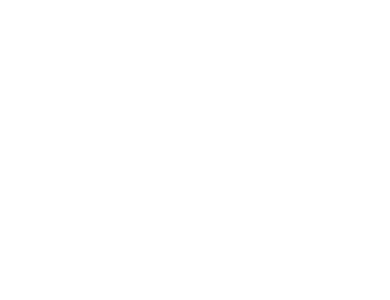
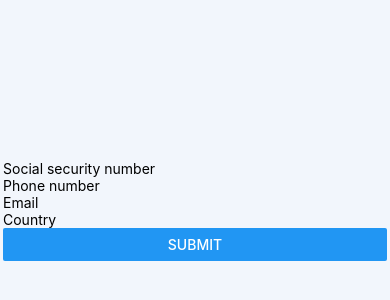
Before and after one commit to aleciabenjamin/RockerForm, a React Native app: screen / in a window 390 px wide. Shown: the part 212-512 px from the top of the page. Built offline with nearby package versions, Linux system fonts and the light colour scheme.

Commit message:
create textfield element and user form with formik

```diff
--- a/App.tsx
+++ b/App.tsx
@@ -9,14 +9,16 @@
  */
 
 import React from 'react';
-import {StyleSheet} from 'react-native';
+import UserForm from './screens/Form';
 
 declare const global: {HermesInternal: null | {}};
 
 const App = () => {
-	return <></>;
+  return (
+    <>
+      <UserForm />
+    </>
+  );
 };
 
-const styles = StyleSheet.create({});
-
 export default App;
--- /dev/null
+++ b/elements/TextField/index.tsx
@@ -0,0 +1,22 @@
+import React, {Fragment, FC} from 'react';
+import {TextInput, Text} from 'react-native';
+import {useField} from 'formik';
+
+const TextField: FC<any> = ({placeholder, ...props}) => {
+  const [field, meta] = useField(props);
+  return (
+    <Fragment>
+      <TextInput
+        value={field.value}
+        onChangeText={field.onChange(props.name)}
+        onBlur={field.onBlur(props.name)}
+        placeholder={placeholder}
+      />
+      {meta.touched && meta.error && (
+        <Text style={{fontSize: 10, color: 'red'}}>{meta.error}</Text>
+      )}
+    </Fragment>
+  );
+};
+
+export default TextField;
--- a/package.json
+++ b/package.json
@@ -10,6 +10,7 @@
     "lint": "eslint . --ext .js,.jsx,.ts,.tsx"
   },
   "dependencies": {
+    "@types/yup": "^0.29.3",
     "formik": "^2.1.5",
     "react": "16.13.1",
     "react-native": "0.63.0",
--- /dev/null
+++ b/screens/Form/index.tsx
@@ -0,0 +1,45 @@
+import {Formik} from 'formik';
+import React, {FC} from 'react';
+import {Alert, Button, View} from 'react-native';
+import * as yup from 'yup';
+import TextField from '../../elements/TextField';
+import {styles} from './styles';
+
+const initialValues = {
+  ssn: '',
+  phoneNumber: '',
+  email: '',
+  country: '',
+};
+
+const validate = yup.object().shape({
+  ssn: yup.string().required(),
+  phoneNumber: yup.string().required(),
+  email: yup.string().email().required(),
+  country: yup.string().required(),
+});
+
+const UserForm: FC<any> = () => {
+  return (
+    <Formik
+      initialValues={initialValues}
+      onSubmit={(values) => Alert.alert(JSON.stringify(values))}
+      validationSchema={validate}>
+      {(formikProps) => (
+        <View style={styles.container}>
+          <TextField name="ssn" placeholder="Social security number" />
+          <TextField name="phoneNumber" placeholder="Phone number" />
+          <TextField name="email" placeholder="Email" />
+          <TextField name="country" placeholder="Country" />
+          <Button
+            title="Submit"
+            disabled={!formikProps.isValid}
+            onPress={formikProps.handleSubmit}
+          />
+        </View>
+      )}
+    </Formik>
+  );
+};
+
+export default UserForm;
--- /dev/null
+++ b/screens/Form/styles.ts
@@ -0,0 +1,10 @@
+import {StyleSheet} from 'react-native';
+
+export const styles = StyleSheet.create({
+  container: {
+    flex: 1,
+    backgroundColor: '#F2F6FC',
+    paddingHorizontal: 3,
+    justifyContent: 'center',
+  },
+});
```
Also changed, not shown: 1 other file (tests, documents, lock files or other folders).
